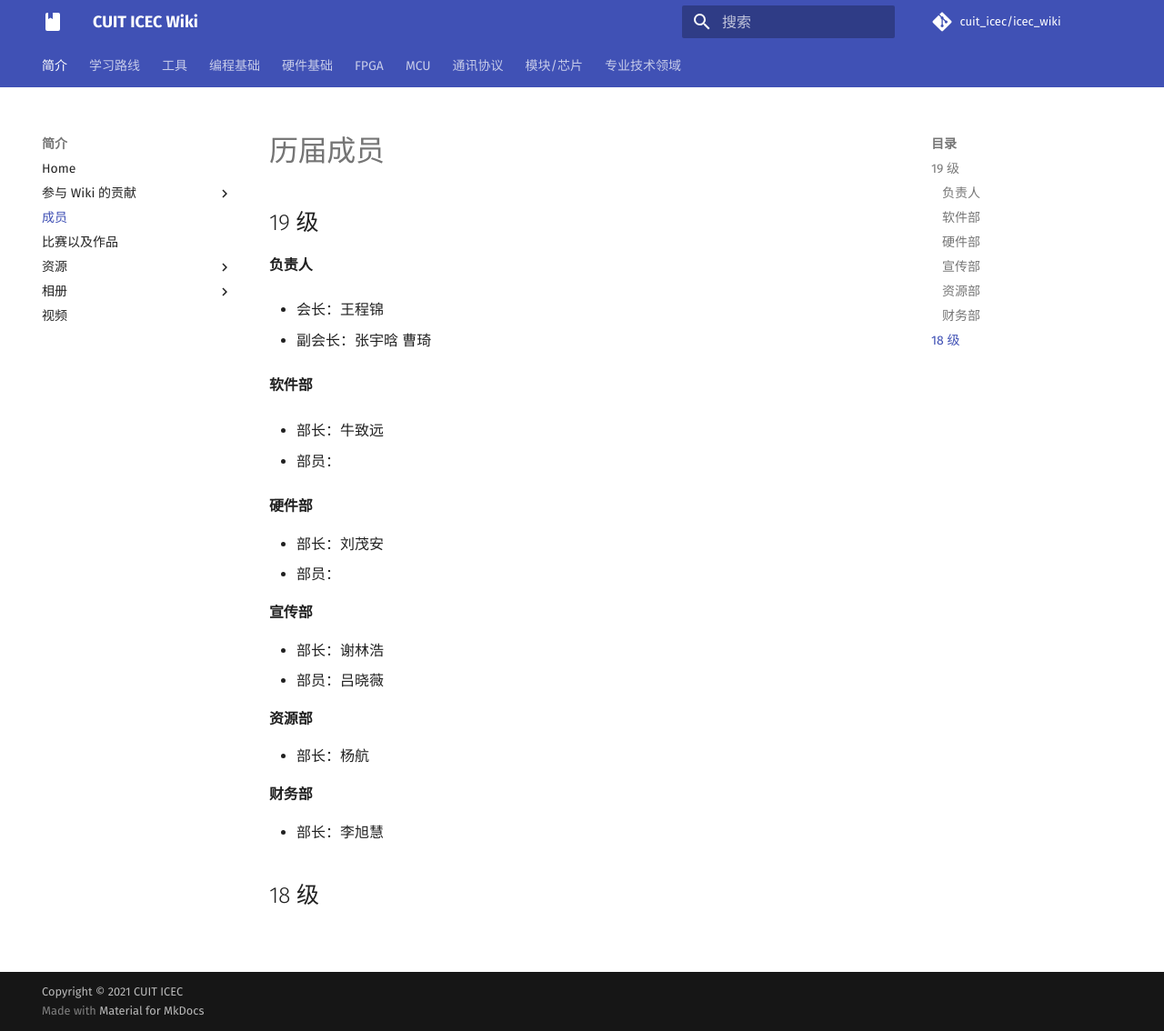
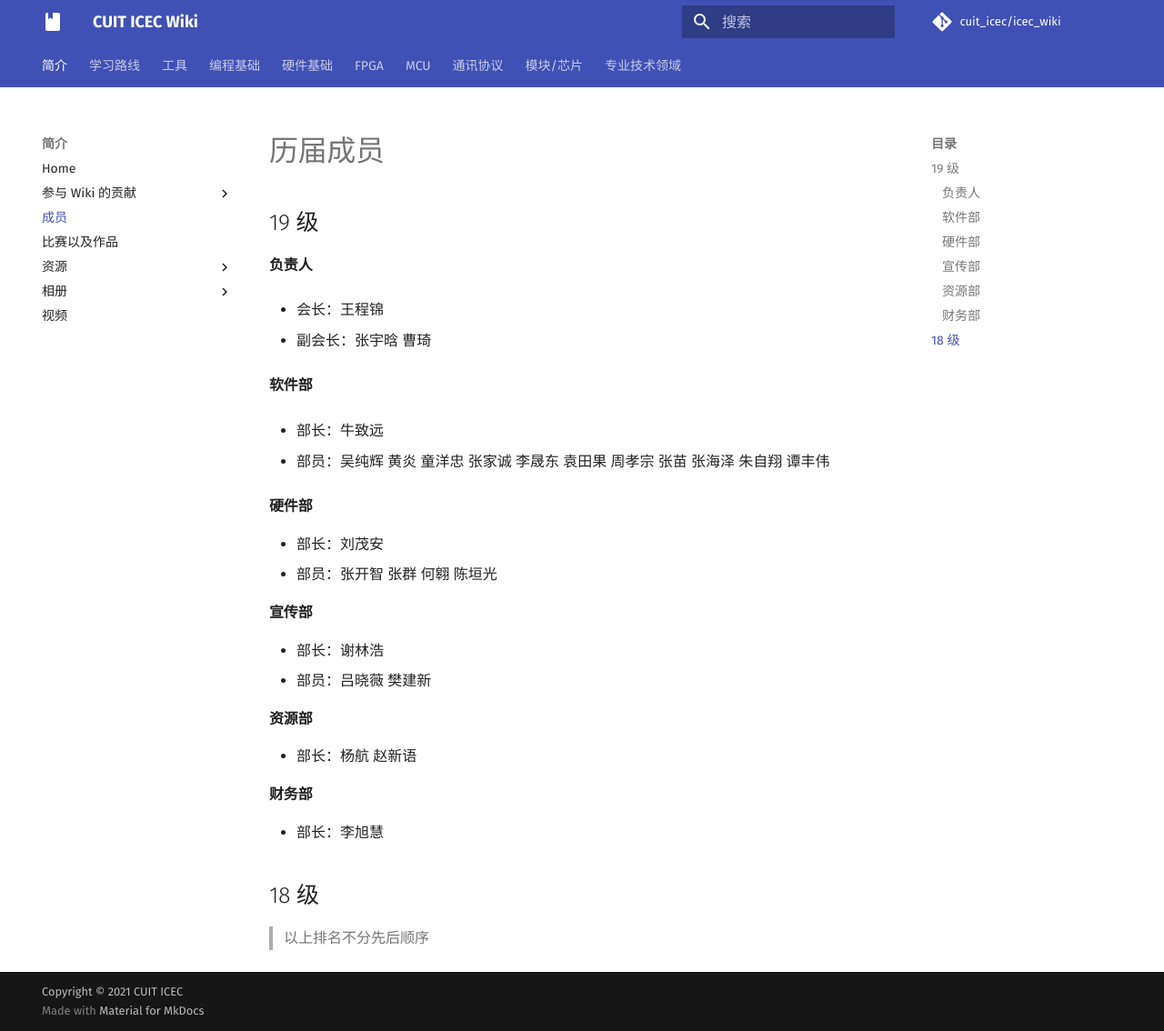
Before and after one commit to cuit-icec/cuit-icec.github.io, an MkDocs documentation site: the page built from docs/icec/members.md, in a window 1280 px wide and 1134 px high. Shown: the whole window at 91% size. Built offline with MkDocs 1.6.1 and Material for MkDocs 9.7.7, drawn with Linux system fonts in a browser that asks for light colours; nearby versions of some CDN libraries; comment, search, counter and statistics services are not loaded.

Commit message:
:construction: 完善了"members.md"的19级成员信息

```diff
--- a/docs/icec/members.md
+++ b/docs/icec/members.md
@@ -6,30 +6,32 @@
 
 * 会长：王程锦
 
-* 副会长：张宇晗 曹琦
+* 副会长：张宇晗   曹琦
 
 #### 软件部
 
 * 部长：牛致远
 
-* 部员：
+* 部员：吴纯辉   黄炎   童洋忠   张家诚   李晟东   袁田果   周孝宗   张苗   张海泽   朱自翔   谭丰伟
 
 #### 硬件部
 
 * 部长：刘茂安
-* 部员：
+* 部员：张开智   张群   何翱   陈垣光
 
 #### 宣传部
 
 * 部长：谢林浩
-* 部员：吕晓薇
+* 部员：吕晓薇   樊建新
 
 #### 资源部
 
-* 部长：杨航
+* 部长：杨航   赵新语
 
 #### 财务部
 
 * 部长：李旭慧
 
 ## 18 级
+
+> 以上排名不分先后顺序
```
